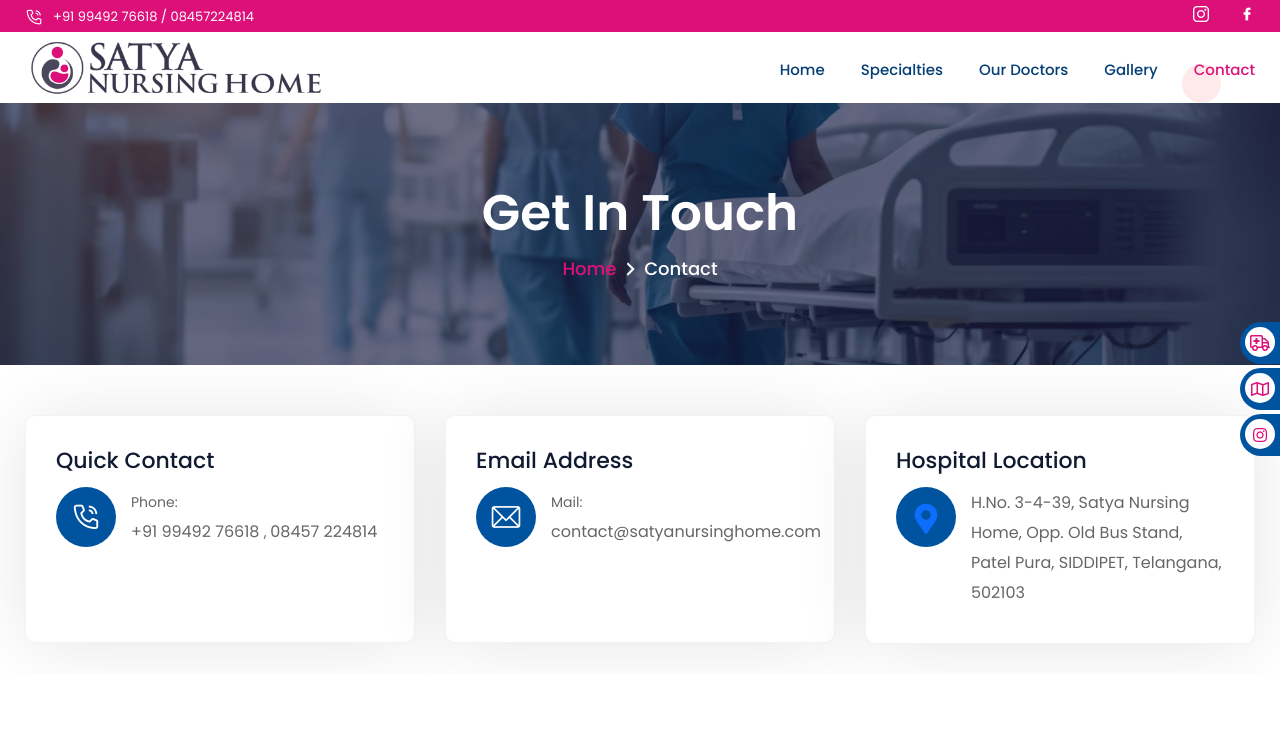
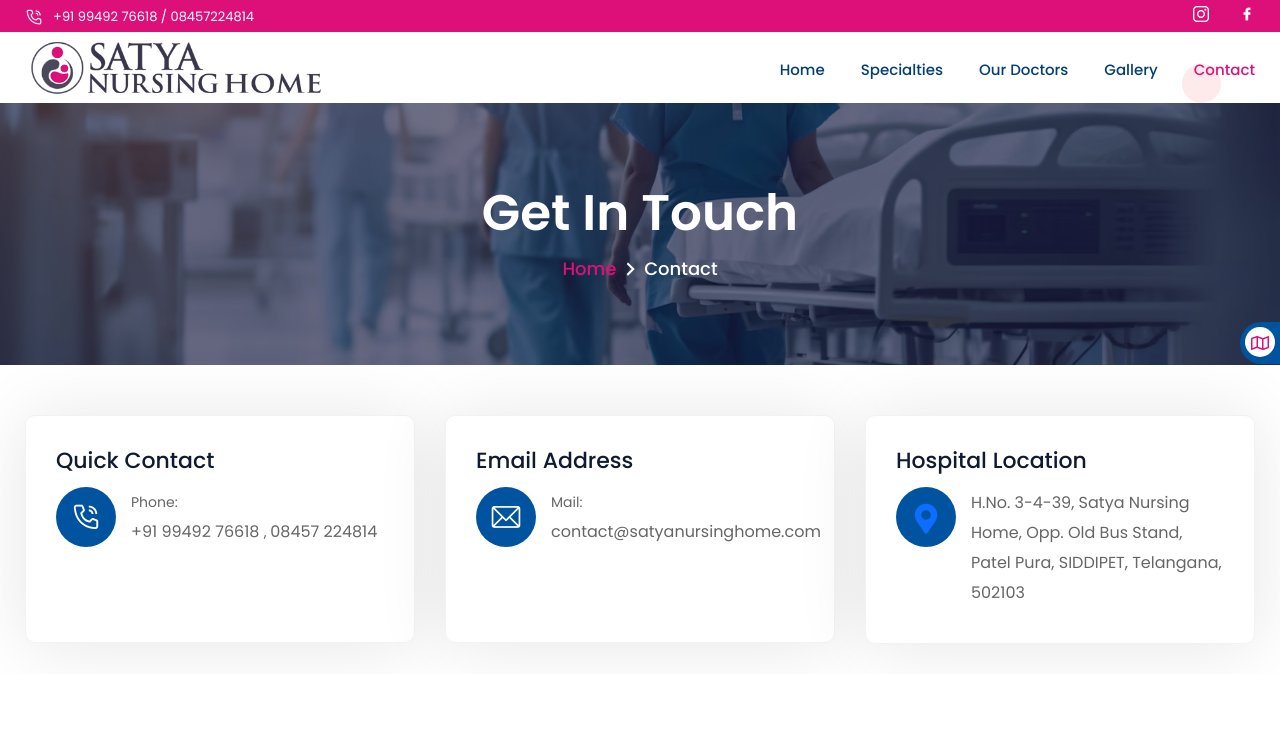
Before and after one commit to ritheeshgururi/satya-nursing-home, a plain HTML site: page contact.html in a window 1280 px wide. Shown: the top 731 px of the page. Drawn offline with Linux system fonts and the light colour scheme; files whose address does not match are found by name.

Commit message:
Commit after removing the 'Emergency Call' and 'Instagram' side buttons from every page.

```diff
--- a/contact.html
+++ b/contact.html
@@ -165,9 +165,9 @@
 
 
          <div class="sticky-icon">
-            <a href="" class="sticky_ico"><i class="far fa-ambulance"></i> Emergency Call </a>
+            <!-- <a href="" class="sticky_ico"><i class="far fa-ambulance"></i> Emergency Call </a> -->
             <a href="https://www.google.com/maps/dir//opp.+Old+Bus+Stand,+Patel+Pura,+Parupalliveedhi,+Siddipet,+Telangana+502103/@18.1024595,78.7698515,12z/data=!4m8!4m7!1m0!1m5!1m1!1s0x3bcc92b2d438c3c1:0xb8ca37925600eeb4!2m2!1d78.8522532!2d18.102477?entry=ttu" target="_blank" class="sticky_ico"><i class="far fa-map"></i> Get Direction </a>
-            <a href="" class="sticky_ico"><i class="fab fa-instagram"></i> Instagram </a>
+            <!-- <a href="" class="sticky_ico"><i class="fab fa-instagram"></i> Instagram </a> -->
         </div>
 
 
```
Also changed, not shown: doctors.html (+4 -5 lines), gallery.html (+2 -2 lines), index.html (+2 -2 lines), specialities.html (+2 -2 lines).
